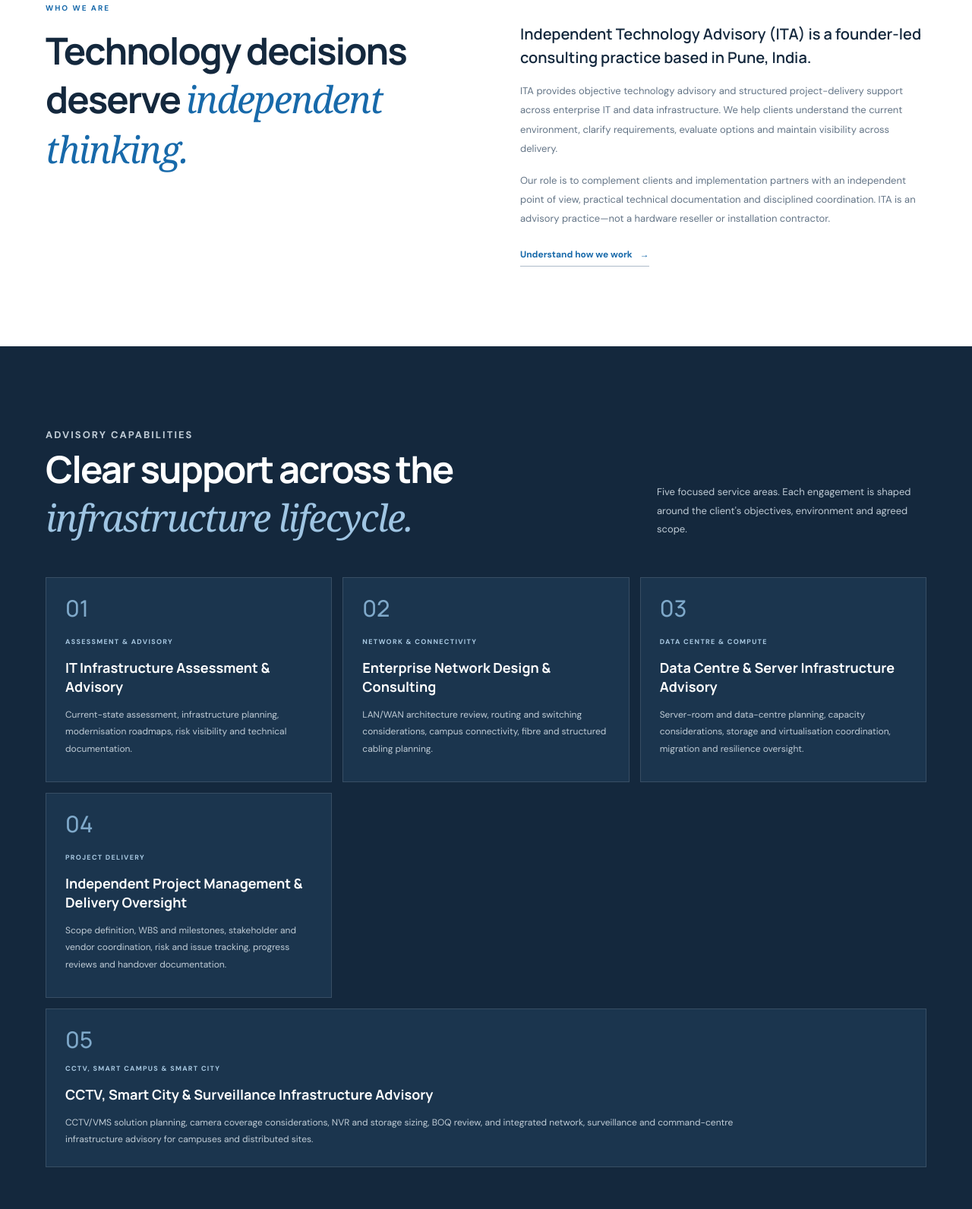
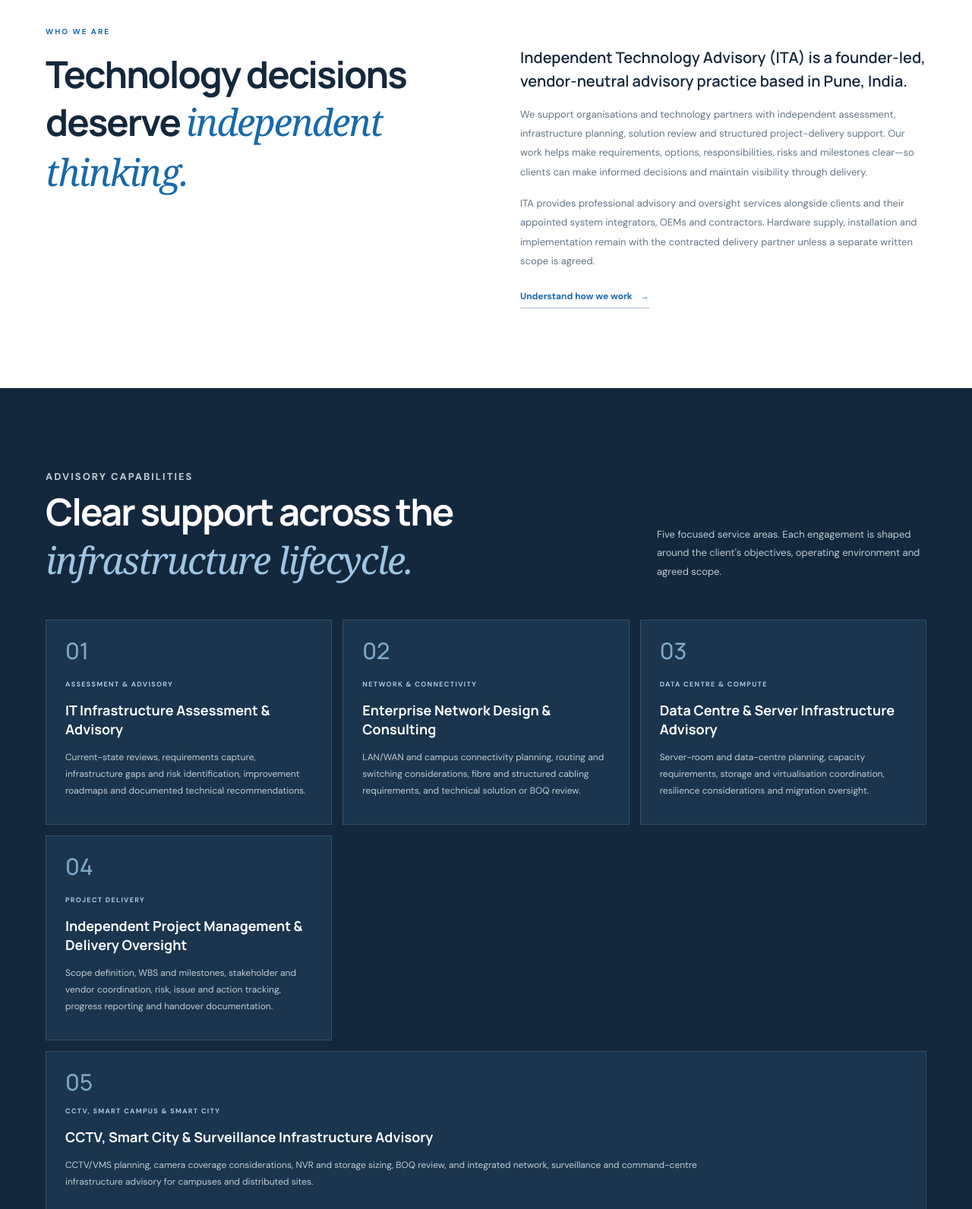
Before and after one commit to saswatmail-web/ita-tech.in, a plain HTML site: page index.html in a window 1280 px wide. Shown: the part 890-2482 px from the top of the page at 76% size. Drawn offline with Linux system fonts and the light colour scheme.

Commit message:
Update index.html
Align website content with ITA capability and founder profiles

```diff
--- a/index.html
+++ b/index.html
@@ -43,7 +43,7 @@
         <div class="hero-copy">
           <p class="eyebrow eyebrow-light">ENTERPRISE IT &amp; DATA INFRASTRUCTURE CONSULTING</p>
           <h1>Independent expertise.<br><em>Structured delivery.</em></h1>
-          <p class="hero-lead">Objective advice for complex technology environments. ITA helps organisations assess infrastructure, make informed decisions and bring structure to project delivery.</p>
+          <p class="hero-lead">Independent technology advice and structured project-delivery support for enterprise IT and data infrastructure. We help organisations assess current environments, clarify requirements and coordinate informed decisions from planning through handover.</p>
           <div class="hero-actions">
             <a class="button button-light" href="#services">Explore our services <span aria-hidden="true">→</span></a>
             <a class="text-link text-link-light" href="#contact">Start a conversation <span aria-hidden="true">↗</span></a>
@@ -77,9 +77,9 @@
           <h2>Technology decisions deserve <em>independent thinking.</em></h2>
         </div>
         <div class="about-copy">
-          <h3>Independent Technology Advisory (ITA) is a founder-led consulting practice based in Pune, India.</h3>
-          <p>ITA provides objective technology advisory and structured project-delivery support across enterprise IT and data infrastructure. We help clients understand the current environment, clarify requirements, evaluate options and maintain visibility across delivery.</p>
-          <p>Our role is to complement clients and implementation partners with an independent point of view, practical technical documentation and disciplined coordination. ITA is an advisory practice—not a hardware reseller or installation contractor.</p>
+          <h3>Independent Technology Advisory (ITA) is a founder-led, vendor-neutral advisory practice based in Pune, India.</h3>
+          <p>We support organisations and technology partners with independent assessment, infrastructure planning, solution review and structured project-delivery support. Our work helps make requirements, options, responsibilities, risks and milestones clear—so clients can make informed decisions and maintain visibility through delivery.</p>
+          <p>ITA provides professional advisory and oversight services alongside clients and their appointed system integrators, OEMs and contractors. Hardware supply, installation and implementation remain with the contracted delivery partner unless a separate written scope is agreed.</p>
           <a class="text-link" href="#approach">Understand how we work <span aria-hidden="true">→</span></a>
         </div>
       </div>
@@ -92,33 +92,33 @@
             <p class="eyebrow eyebrow-light">ADVISORY CAPABILITIES</p>
             <h2>Clear support across the<br><em>infrastructure lifecycle.</em></h2>
           </div>
-          <p>Five focused service areas. Each engagement is shaped around the client's objectives, environment and agreed scope.</p>
+          <p>Five focused service areas. Each engagement is shaped around the client's objectives, operating environment and agreed scope.</p>
         </div>
         <div class="service-grid">
           <article class="service-card">
             <span class="service-number">01</span><p class="service-type">ASSESSMENT &amp; ADVISORY</p>
             <h3>IT Infrastructure Assessment &amp; Advisory</h3>
-            <p>Current-state assessment, infrastructure planning, modernisation roadmaps, risk visibility and technical documentation.</p>
+            <p>Current-state reviews, requirements capture, infrastructure gaps and risk identification, improvement roadmaps and documented technical recommendations.</p>
           </article>
           <article class="service-card">
             <span class="service-number">02</span><p class="service-type">NETWORK &amp; CONNECTIVITY</p>
             <h3>Enterprise Network Design &amp; Consulting</h3>
-            <p>LAN/WAN architecture review, routing and switching considerations, campus connectivity, fibre and structured cabling planning.</p>
+            <p>LAN/WAN and campus connectivity planning, routing and switching considerations, fibre and structured cabling requirements, and technical solution or BOQ review.</p>
           </article>
           <article class="service-card">
             <span class="service-number">03</span><p class="service-type">DATA CENTRE &amp; COMPUTE</p>
             <h3>Data Centre &amp; Server Infrastructure Advisory</h3>
-            <p>Server-room and data-centre planning, capacity considerations, storage and virtualisation coordination, migration and resilience oversight.</p>
+            <p>Server-room and data-centre planning, capacity requirements, storage and virtualisation coordination, resilience considerations and migration oversight.</p>
           </article>
           <article class="service-card">
             <span class="service-number">04</span><p class="service-type">PROJECT DELIVERY</p>
             <h3>Independent Project Management &amp; Delivery Oversight</h3>
-            <p>Scope definition, WBS and milestones, stakeholder and vendor coordination, risk and issue tracking, progress reviews and handover documentation.</p>
+            <p>Scope definition, WBS and milestones, stakeholder and vendor coordination, risk, issue and action tracking, progress reporting and handover documentation.</p>
           </article>
           <article class="service-card service-card-wide">
             <span class="service-number">05</span><p class="service-type">CCTV, SMART CAMPUS &amp; SMART CITY</p>
             <h3>CCTV, Smart City &amp; Surveillance Infrastructure Advisory</h3>
-            <p>CCTV/VMS solution planning, camera coverage considerations, NVR and storage sizing, BOQ review, and integrated network, surveillance and command-centre infrastructure advisory for campuses and distributed sites.</p>
+            <p>CCTV/VMS planning, camera coverage considerations, NVR and storage sizing, BOQ review, and integrated network, surveillance and command-centre infrastructure advisory for campuses and distributed sites.</p>
           </article>
         </div>
       </div>
@@ -133,7 +133,7 @@
           <article><span>01 / UNDERSTAND</span><h3>Assess</h3><p>Understand the operating environment, objectives, requirements, constraints and current state.</p></article>
           <article><span>02 / DEFINE</span><h3>Plan</h3><p>Document options, assumptions, priorities, scope, responsibilities and the recommended path forward.</p></article>
           <article><span>03 / ALIGN</span><h3>Coordinate</h3><p>Bring stakeholders and delivery partners together around actions, dependencies, risks and milestones.</p></article>
-          <article><span>04 / REVIEW</span><h3>Oversee</h3><p>Review progress against agreed scope and quality expectations, making risks and open items visible.</p></article>
+          <article><span>04 / REVIEW</span><h3>Review</h3><p>Review progress against agreed scope and quality expectations, making risks and open items visible.</p></article>
           <article><span>05 / COMPLETE</span><h3>Handover</h3><p>Record outcomes, outstanding items, decisions and the documentation needed for an orderly close.</p></article>
         </div>
       </div>
@@ -151,7 +151,8 @@
           <h2>Experience grounded in <em>technical delivery.</em></h2>
           <h3>Saswat Mishra, PMP®</h3>
           <p>Saswat Mishra is an IT and infrastructure professional with 15+ years of experience across enterprise technology environments. His experience spans infrastructure assessment and planning, networks and connectivity, data-centre environments, video surveillance systems, vendor coordination and project delivery oversight.</p>
-          <p>His advisory approach is to understand the operating environment, clarify business and technical requirements, document options and assumptions, coordinate stakeholders and monitor delivery against agreed scope, quality and milestones.</p>
+          <p>His advisory approach is to understand the operating environment, clarify business and technical requirements, document options and assumptions, coordinate stakeholders, and monitor delivery against agreed scope, quality and milestones.</p>
+          <p>ITA distinguishes clearly between work designed, implemented, managed, coordinated, assessed or advised. The founder's role and deliverables are defined for each engagement.</p>
         </div>
       </div>
     </section>
```
